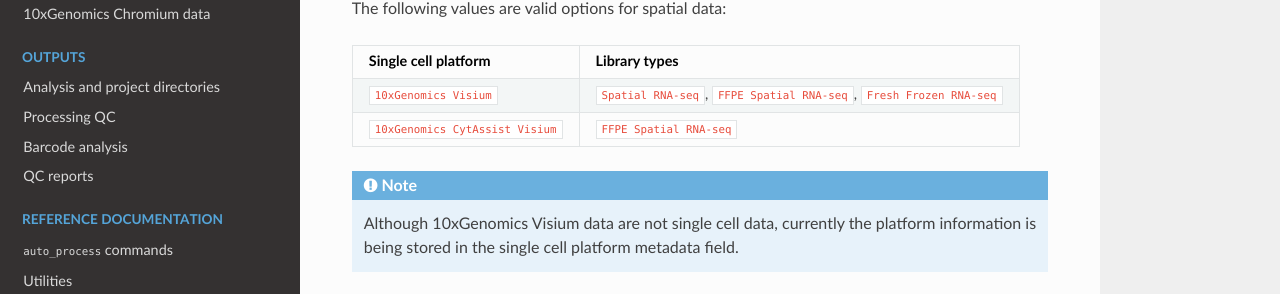
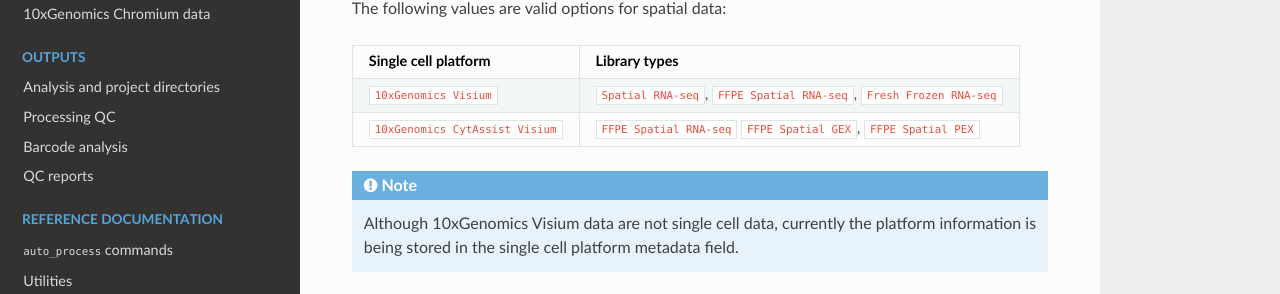
Before and after one commit to fls-bioinformatics-core/auto_process_ngs, a Sphinx documentation site: the page built from docs/source/control_files/projects_info.rst, in a window 1280 px wide and 900 px high, scrolled down 1618 px. Shown: the part 439-733 px from the top of the window. Built offline with Sphinx 7.4.7 and the Read the Docs theme 2.0.0, drawn with Linux system fonts in a browser that asks for light colours.

Commit message:
Update documentation for 'projects.info' for 10x Visium library types.

```diff
--- a/docs/source/control_files/projects_info.rst
+++ b/docs/source/control_files/projects_info.rst
@@ -109,6 +109,8 @@ Single cell platform                  Library types
                                       ``FFPE Spatial RNA-seq``,
                                       ``Fresh Frozen RNA-seq``
 ``10xGenomics CytAssist Visium``      ``FFPE Spatial RNA-seq``
+                                      ``FFPE Spatial GEX``,
+                                      ``FFPE Spatial PEX``
 ===================================== ==============================
 
 .. note::
```
